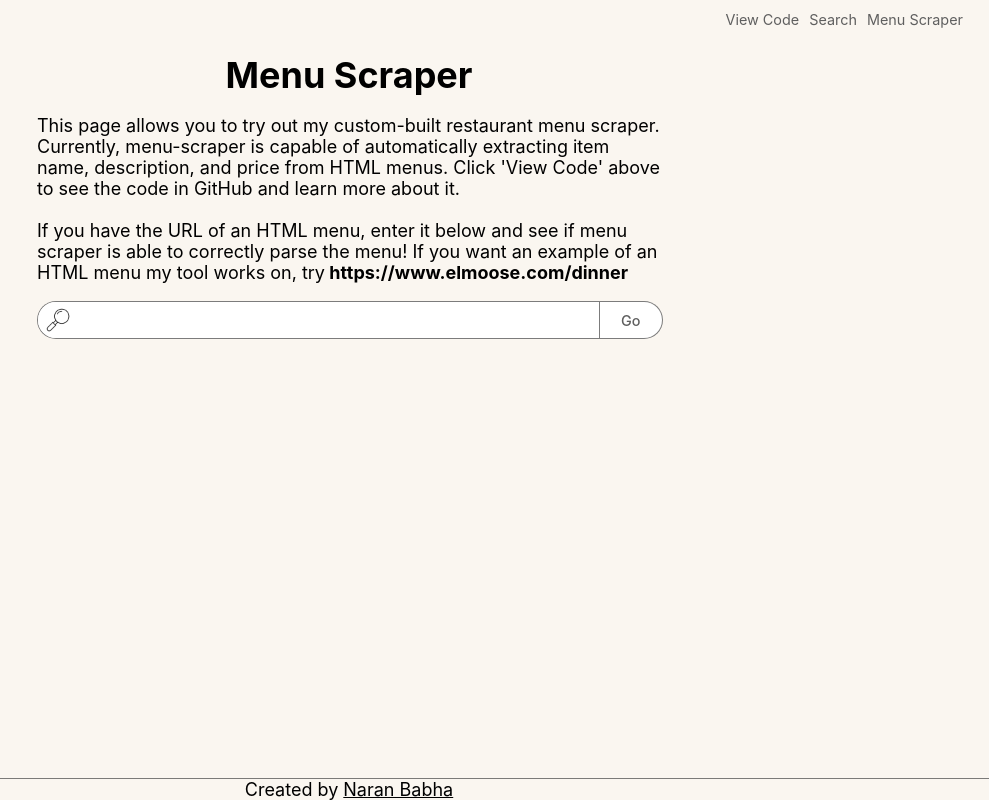
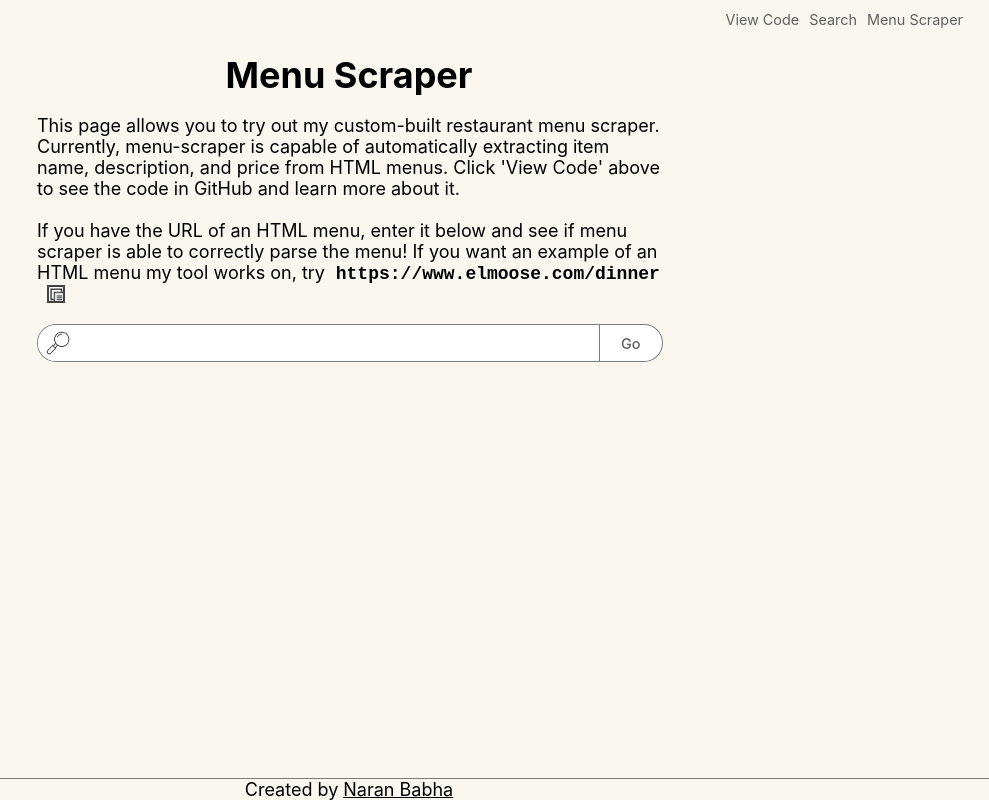
Before and after one commit to nab115/food-finder-app, a React (Create React App) app in the folder client/: page /scraper in a window 1280 px wide. Shown: the whole page, without its empty margins (291-1280 px from the left). Built offline with nearby package versions, Linux system fonts and the light colour scheme.

Commit message:
UX changes, adding copy button

```diff
--- /dev/null
+++ b/client/src/components/CopyButton.js
@@ -0,0 +1,24 @@
+import React, { useState } from "react";
+
+function CopyButton({text}) {
+
+    const [style, update] = useState({display: 'none'})
+
+    const sleep = (ms) => new Promise(resolve => setTimeout(resolve, ms));
+
+    const copyHandler = async () => {
+        navigator.clipboard.writeText(text);
+        update({display: 'initial'})
+        await sleep(1000);
+        update({display: 'none'})
+    }
+
+    return (
+        <span className="copy-container">
+            <button onClick={copyHandler} className="copy-btn"> </button>
+            <span className="alert" style={style}>Copied!</span>
+        </span>
+    )
+}
+
+export default CopyButton;
--- a/client/src/components/MenuScraperPage.js
+++ b/client/src/components/MenuScraperPage.js
@@ -2,15 +2,18 @@ import React, {useState} from "react";
 import Nav from './Nav.js';
 import SearchBar from './SearchBar.js'
 import RestaurantCard from './RestaurantCard.js'
+import CopyButton from "./CopyButton.js";
 import { scrapeMenu } from '../request.js';
 
 function MenuScraperPage() {
 
-    const [data, update] = useState({restaurant: null, url: '', status: 0});
+    const [data, update] = useState({restaurant: null, url: '', status: 0, trigger: 0});
+
+    const example_link = 'https://www.elmoose.com/dinner';
 
     const submitHandler = async (e) => {
         e.preventDefault();
-        update({...data, status: 1});
+        update({...data, status: 1, trigger: -1});
         const result = await scrapeMenu(data.url)
         if (result == null ) {
             update({...data, status: -1});
@@ -21,8 +24,7 @@ function MenuScraperPage() {
     }
 
     const inputHandler = (input) => {
-        console.log(input)
-        update({...data, url: input})
+        update({...data, url: input, trigger: 0})
     }
 
     return (
@@ -31,7 +33,7 @@ function MenuScraperPage() {
             <div className='scraper-header content-container padded'>
                 <h2>Menu Scraper</h2>
                 <div className="scraper-body">
-                    <p>
+                    <p className="scraper-desc">
                         This page allows you to try out my custom-built
                         restaurant menu scraper. Currently, menu-scraper
                         is capable of automatically extracting item name,
@@ -43,11 +45,14 @@ function MenuScraperPage() {
                         If you have the URL of an HTML menu, enter it below and
                         see if menu scraper is able to correctly parse the menu!
                         If you want an example of an HTML menu my tool works on, try
-                        <span className="bold"> https://www.elmoose.com/dinner</span>
+                        <tt className="bold"> {example_link}
+                            <CopyButton text={example_link}/>
+                        </tt>
+
                     </p>
                     <form onSubmit={submitHandler} autoComplete="off" className="form-container">
                         <span className="url-input">
-                                <SearchBar inputHandler={inputHandler}/>
+                                <SearchBar inputHandler={inputHandler} trigger={data.trigger}/>
                         </span>
                         <button className="scraper-btn">Go</button>
                     </form>
--- a/client/src/css/menu-scraper-page.css
+++ b/client/src/components/css/menu-scraper-page.css
@@ -1,5 +1,4 @@
 .scraper {
-    font-size: var(--font-size);
     background-color: var(--background-color-secondary);
     min-height: 100%;
     --input-height: 2.5em;
@@ -15,6 +14,20 @@
     width: 80vw;
     max-width: var(--container-width-m);
     margin: auto;
+}
+
+.scraper-desc {
+    position: relative;
+}
+
+.copy-container {
+    position: relative;
+}
+
+.alert {
+    position: absolute;
+    bottom: calc(var(--font-size) * -1);
+    left: 0;
 }
 .url-input {
     width: 90%;
@@ -33,6 +46,26 @@
     max-width: 80%;
 }
 
+.copy-btn {
+    vertical-align: baseline;
+    margin-left: 10px;
+    min-width: var(--font-size);
+    min-height: var(--font-size);
+    color: rgb(231, 229, 229);
+    background: url('../../../public/copy_icon.png');
+    background-repeat: no-repeat;
+    /* background-position: 5px 50%; */
+    background-size: var(--font-size), auto, contain;
+    border: 2px solid rgb(65, 65, 65);
+    display: inline-block;
+    position: relative;
+}
+
+.copy-btn:hover {
+    cursor: pointer;
+    border: 2px solid grey;
+}
+
 @media screen and (max-width: 500px) {
     .scraper-preview {
         max-width: 100%;
--- a/client/src/css/welcome-page.css
+++ b/client/src/components/css/welcome-page.css
@@ -3,8 +3,8 @@
     box-sizing: border-box;
     padding-top: 20vh;
     font-size: var(--font-size);
-    color: var(--color-light);
-    background-color: var(--background-color-theme);
+    color: var(--color-dark);
+    background-color: var(--background-color-secondary);
     --font-size-input: var(--font-size-input-lg);
     --input-height: 2.5em;
 }
```
Also changed, not shown: client/src/index.js (+9 -9 lines), client/public/copy_icon.png (added), client/src/components/css/dropdown.css (renamed from client/src/css/components/dropdown.css), client/src/components/css/input.css (renamed from client/src/css/components/input.css), client/src/components/css/nav.css (renamed from client/src/css/components/nav.css), client/src/components/css/restaurant-card.css (renamed from client/src/css/components/restaurant-card.css), client/src/components/css/search-page.css (renamed from client/src/css/search-page.css), client/src/components/css/searchbar.css (renamed from client/src/css/components/searchbar.css), client/src/index.css (renamed from client/src/css/index.css).
